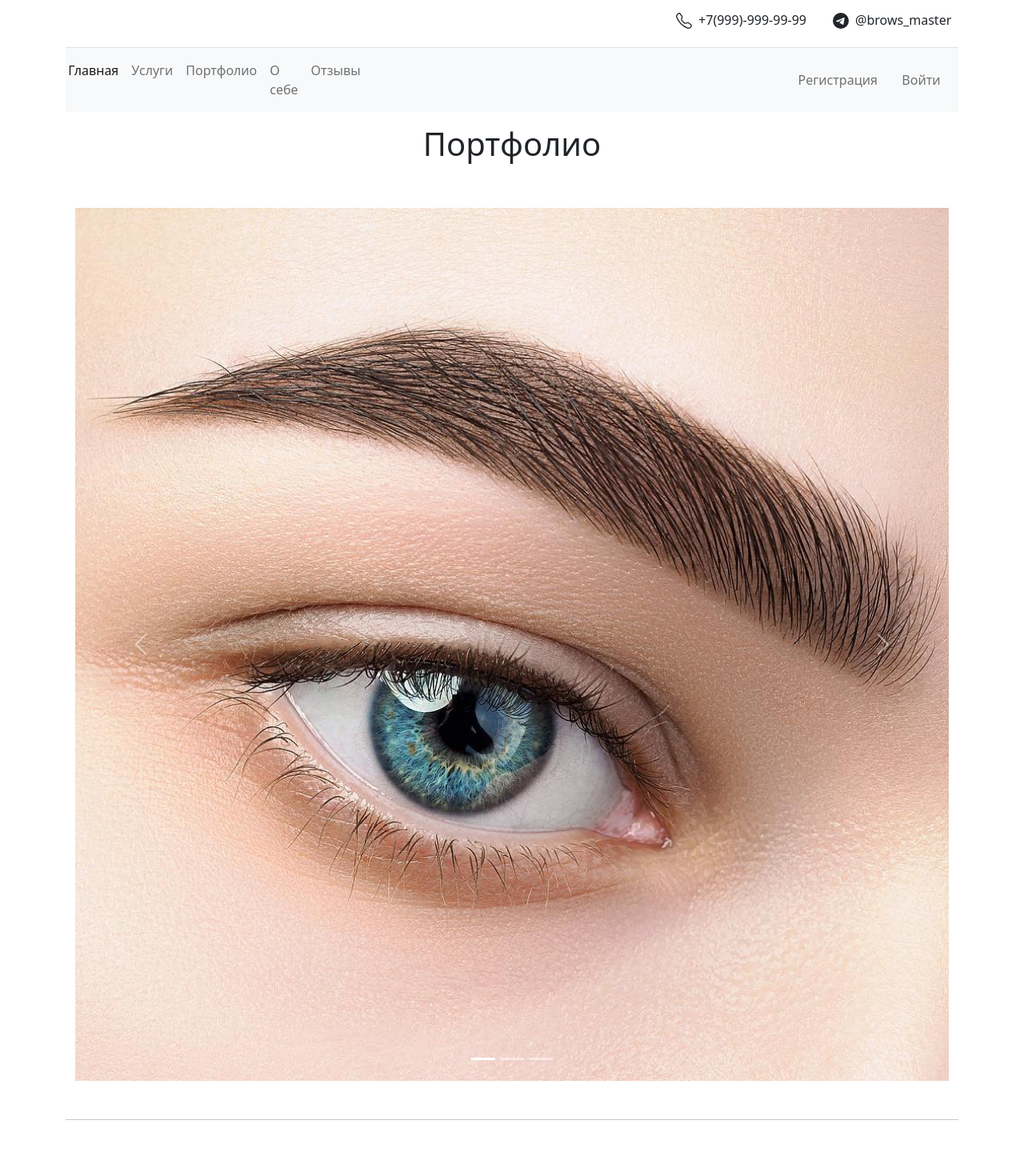
After one commit to EgorKondrashin/learn_python_teamwork, a Flask app: page /portfolio in a window 1280 px wide. The commit adds this page. Shown: the top 1446 px of the page at 80% size. Run offline with Flask 3, Linux system fonts and the light colour scheme.

Commit message:
Added portfolio and updated templates

```diff
--- a/webapp/__init__.py
+++ b/webapp/__init__.py
@@ -10,5 +10,6 @@ app.config.from_object(Config)
 db = SQLAlchemy(app)
 migrate = Migrate(app, db)
 login = LoginManager(app)
+login.login_view = 'login'
 
 from webapp import routes, models
--- a/webapp/forms.py
+++ b/webapp/forms.py
@@ -41,7 +41,7 @@ class RegistrationForm(FlaskForm):
     )
     submit = SubmitField(
         'Зарегистрироваться',
-        render_kw={"class": "btn btn-lg btn-primary btn-block"})
+        render_kw={"class": "btn btn-primary btn-lg btn-block"})
 
     def validate_email(self, email):
         user = db.session.scalar(sa.select(User).where(
@@ -53,6 +53,6 @@ class RegistrationForm(FlaskForm):
 
 class ReviewForm(FlaskForm):
     body = TextAreaField('Ваш отзыв:', validators=[DataRequired(), Length(min=1, max=150)],
-                             render_kw={"class": "form-control", "id":"exampleFormControlTextarea1", "rows":"3"})
+                             render_kw={"class": "form-control", "id":"exampleFormControlTextarea1", "rows":"4"})
     submit = SubmitField('Отправить',
-                         render_kw={"class": "btn btn-lg btn-primary btn-block"})
+                         render_kw={"class": "btn btn-primary btn-lg btn-block"})
--- a/webapp/routes.py
+++ b/webapp/routes.py
@@ -1,5 +1,5 @@
 from flask import abort, flash, render_template, redirect, request, url_for
-from flask_login import current_user, login_user, logout_user
+from flask_login import current_user, login_user, login_required, logout_user
 from webapp import app, db
 from webapp.forms import RegistrationForm, LoginForm, ReviewForm
 from webapp.models import User, Review
@@ -80,9 +80,8 @@ def about_me():
 
 
 @app.route('/new-review')
+@login_required
 def new_review():
-    if not current_user.is_authenticated:
-        return redirect(url_for('login'))
     title = "Оставьте свой отзыв"
     review_form = ReviewForm()
     return render_template('new_review.html', page_title=title, form=review_form)
@@ -112,3 +111,8 @@ def review():
     prev_url = url_for('review', page=reviews.prev_num) \
         if reviews.has_prev else None
     return render_template('review.html', page_title=title, rev=reviews.items, next_url=next_url, prev_url=prev_url)
+
+
+@app.route('/portfolio')
+def portfolio():
+    return render_template('portfolio.html', page_title='Портфолио')
--- a/webapp/templates/base.html
+++ b/webapp/templates/base.html
@@ -6,7 +6,7 @@
     <meta name="viewport" content="width=device-width, initial-scale=1, shrink-to-fit=no">
 
     <!-- Bootstrap CSS -->
-    <link rel="stylesheet" href="https://cdn.jsdelivr.net/npm/bootstrap@4.1.3/dist/css/bootstrap.min.css" integrity="sha384-MCw98/SFnGE8fJT3GXwEOngsV7Zt27NXFoaoApmYm81iuXoPkFOJwJ8ERdknLPMO" crossorigin="anonymous">
+    <link href="https://cdn.jsdelivr.net/npm/bootstrap@5.0.1/dist/css/bootstrap.min.css" rel="stylesheet" integrity="sha384-+0n0xVW2eSR5OomGNYDnhzAbDsOXxcvSN1TPprVMTNDbiYZCxYbOOl7+AMvyTG2x" crossorigin="anonymous">
     <title>{{ title }}</title>
   </head>
   <body>
@@ -24,7 +24,7 @@
               </svg>
               <h6>&nbsp +7(999)-999-99-99</h6>
         </div>
-        <div class="col-2 d-flex justify-content-end align-items-right">
+        <div class="col-2 d-flex justify-content-center align-items-right">
             <svg xmlns="http://www.w3.org/2000/svg" width="20" height="20" fill="currentColor" class="bi bi-telegram" viewBox="0 0 16 16">
                 <path d="M16 8A8 8 0 1 1 0 8a8 8 0 0 1 16 0M8.287 5.906q-1.168.486-4.666 2.01-.567.225-.595.442c-.03.243.275.339.69.47l.175.055c.408.133.958.288 1.243.294q.39.01.868-.32 3.269-2.206 3.374-2.23c.05-.012.12-.026.166.016s.042.12.037.141c-.03.129-1.227 1.241-1.846 1.817-.193.18-.33.307-.358.336a8 8 0 0 1-.188.186c-.38.366-.664.64.015 1.088.327.216.589.393.85.571.284.194.568.387.936.629q.14.092.27.187c.331.236.63.448.997.414.214-.02.435-.22.547-.82.265-1.417.786-4.486.906-5.751a1.4 1.4 0 0 0-.013-.315.34.34 0 0 0-.114-.217.53.53 0 0 0-.31-.093c-.3.005-.763.166-2.984 1.09"/>
               </svg>
@@ -36,17 +36,17 @@
 
     <nav class="navbar navbar-expand-lg navbar-light bg-light">
         <div class="collapse navbar-collapse" id="navbarNavAltMarkup">
-            <div class="navbar-nav">
-              <a class="nav-item nav-link active" href="{{ url_for('index') }}">Главная<span class="sr-only">(current)</span></a>
+            <div class="navbar-nav col-4 justify-content-center">
+              <a class="nav-item nav-link active" href="{{ url_for('index') }}">Главная<span class="sr-only"></span></a>
               <a class="nav-item nav-link" href="#">Услуги</a>
-              <a class="nav-item nav-link" href="#">Портфолио</a>
+              <a class="nav-item nav-link" href="{{ url_for('portfolio') }}">Портфолио</a>
               <a class="nav-item nav-link" href="{{ url_for('about_me') }}">О себе</a>
               <a class="nav-item nav-link" href="{{ url_for('review') }}">Отзывы</a>
             </div>
             <div class="navbar-nav col-7 justify-content-end">
               <a class="nav-item nav-link" href="{{ url_for('register') }}">Регистрация</a>
             </div>
-            <div class="navbar-nav">
+            <div class="navbar-nav col-1 justify-content-center">
               {% if current_user.is_authenticated %}
                 <a class="nav-item nav-link" href="{{ url_for('logout') }}">Выйти</a>
               {% else %}
@@ -76,8 +76,6 @@
 
     <!-- Optional JavaScript -->
     <!-- jQuery first, then Popper.js, then Bootstrap JS -->
-    <script src="https://code.jquery.com/jquery-3.3.1.slim.min.js" integrity="sha384-q8i/X+965DzO0rT7abK41JStQIAqVgRVzpbzo5smXKp4YfRvH+8abtTE1Pi6jizo" crossorigin="anonymous"></script>
-    <script src="https://cdn.jsdelivr.net/npm/popper.js@1.14.3/dist/umd/popper.min.js" integrity="sha384-ZMP7rVo3mIykV+2+9J3UJ46jBk0WLaUAdn689aCwoqbBJiSnjAK/l8WvCWPIPm49" crossorigin="anonymous"></script>
-    <script src="https://cdn.jsdelivr.net/npm/bootstrap@4.1.3/dist/js/bootstrap.min.js" integrity="sha384-ChfqqxuZUCnJSK3+MXmPNIyE6ZbWh2IMqE241rYiqJxyMiZ6OW/JmZQ5stwEULTy" crossorigin="anonymous"></script>
+    <script src="https://cdn.jsdelivr.net/npm/bootstrap@5.0.1/dist/js/bootstrap.bundle.min.js" integrity="sha384-gtEjrD/SeCtmISkJkNUaaKMoLD0//ElJ19smozuHV6z3Iehds+3Ulb9Bn9Plx0x4" crossorigin="anonymous"></script>
   </body>
 </html>
--- a/webapp/templates/index.html
+++ b/webapp/templates/index.html
@@ -9,7 +9,7 @@
     </div>
     {% endif %}
 {% endwith %}
-    <div style="background-image: url('https://lisa.ru/images/cache/2019/5/23/widen_960_crop_1000_667_0_0_q90_547282_b5c582b83b.webp'); background-size: cover; background-repeat: no-repeat; width: 1110px; height: 750px">
+    <div style="background-image: url('https://lisa.ru/images/cache/2019/5/23/widen_960_crop_1000_667_0_0_q90_547282_b5c582b83b.webp'); background-size: cover; background-repeat: no-repeat; width: 1296px; height: 850px">
     </div>
 
     <div class="p-4 mb-4 bg-body-tertiary rounded-3">
--- /dev/null
+++ b/webapp/templates/portfolio.html
@@ -0,0 +1,33 @@
+{% extends "base.html" %}
+{% block content %}
+
+<div class="container">
+<h1 class="h1 mb-3 py-3 text-center">{{ page_title }}</h1><br>
+    <div id="carouselExampleIndicators" class="carousel slide">
+        <div class="carousel-indicators">
+        <button type="button" data-bs-target="#carouselExampleIndicators" data-bs-slide-to="0" class="active" aria-current="true" aria-label="Slide 1"></button>
+        <button type="button" data-bs-target="#carouselExampleIndicators" data-bs-slide-to="1" aria-label="Slide 2"></button>
+        <button type="button" data-bs-target="#carouselExampleIndicators" data-bs-slide-to="2" aria-label="Slide 3"></button>
+        </div>
+        <div class="carousel-inner">
+        <div class="carousel-item">
+            <img src="{{ url_for('static', filename='portfolio/1.jpg') }}" class="d-block w-100" alt="...">
+        </div>
+        <div class="carousel-item active">
+            <img src="{{ url_for('static', filename='portfolio/2.jpg') }}" class="d-block w-100" alt="...">
+        </div>
+        <div class="carousel-item">
+            <img src="{{ url_for('static', filename='portfolio/3.jpg') }}" class="d-block w-100" alt="...">
+        </div>
+        </div>
+        <button class="carousel-control-prev" type="button" data-bs-target="#carouselExampleIndicators" data-bs-slide="prev">
+        <span class="carousel-control-prev-icon" aria-hidden="true"></span>
+        <span class="visually-hidden">Предыдущий</span>
+        </button>
+        <button class="carousel-control-next" type="button" data-bs-target="#carouselExampleIndicators" data-bs-slide="next">
+        <span class="carousel-control-next-icon" aria-hidden="true"></span>
+        <span class="visually-hidden">Следующий</span>
+        </button>
+    </div>
+</div>
+{% endblock %}
--- a/webapp/templates/review.html
+++ b/webapp/templates/review.html
@@ -3,7 +3,7 @@
 
 <div class="container">
     {% if rev %}
-    <h1 class="h3 mb-3 py-3 font-weight-normal text-center">{{ page_title }}</h1><br>
+    <h1 class="h1 mb-3 py-3 text-center">{{ page_title }}</h1><br>
         {% for review in rev %}
         <div class="container my-4">
             <div class="row d-flex justify-content-center">
@@ -30,8 +30,6 @@
     {% endif %}
 
 
-
-
     <nav aria-label="Page navigation example">
         <ul class="pagination justify-content-center">
         {% if prev_url %}
```
Also changed, not shown: webapp/templates/about_me.html (+5 -3 lines), webapp/templates/login.html (+5 -6 lines), webapp/templates/new_review.html (+2 -5 lines), webapp/templates/register.html (+8 -8 lines), webapp/static/portfolio/1.jpg (added), webapp/static/portfolio/2.jpg (added), webapp/static/portfolio/3.jpg (added).
